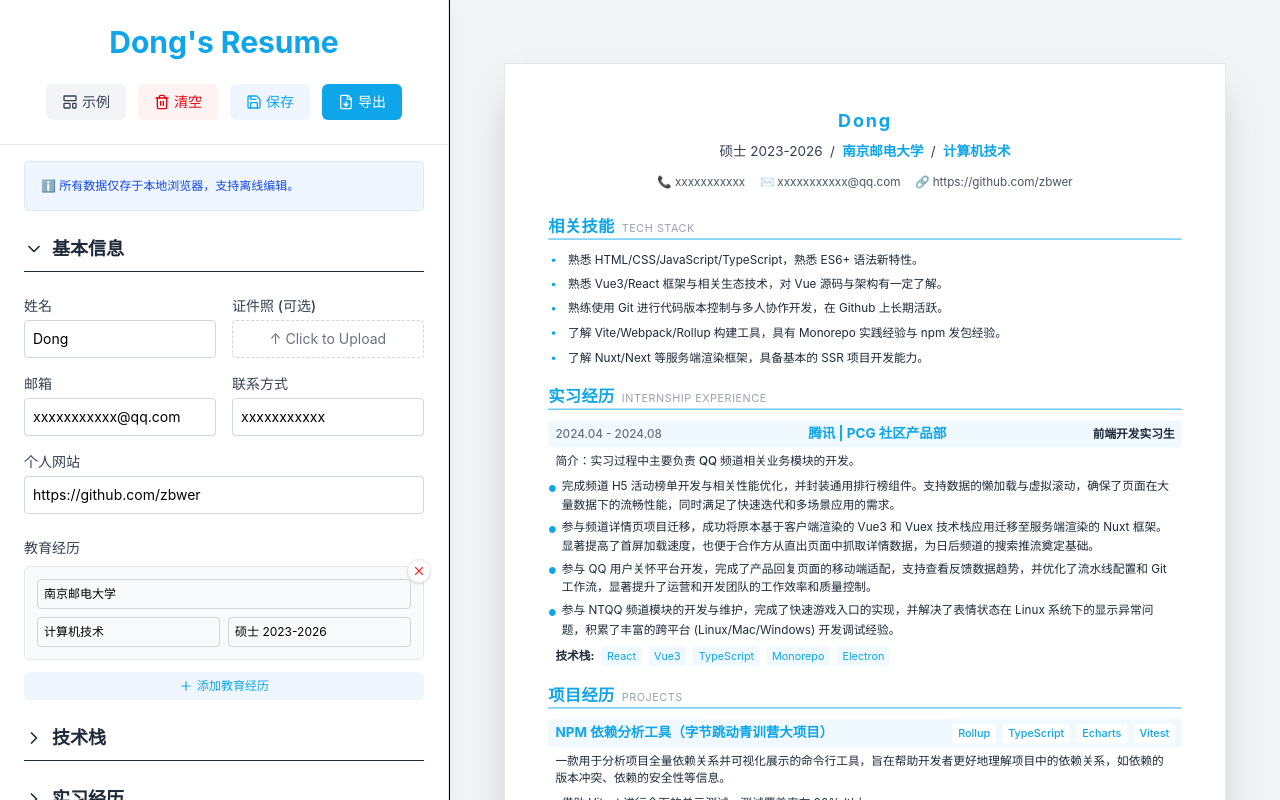
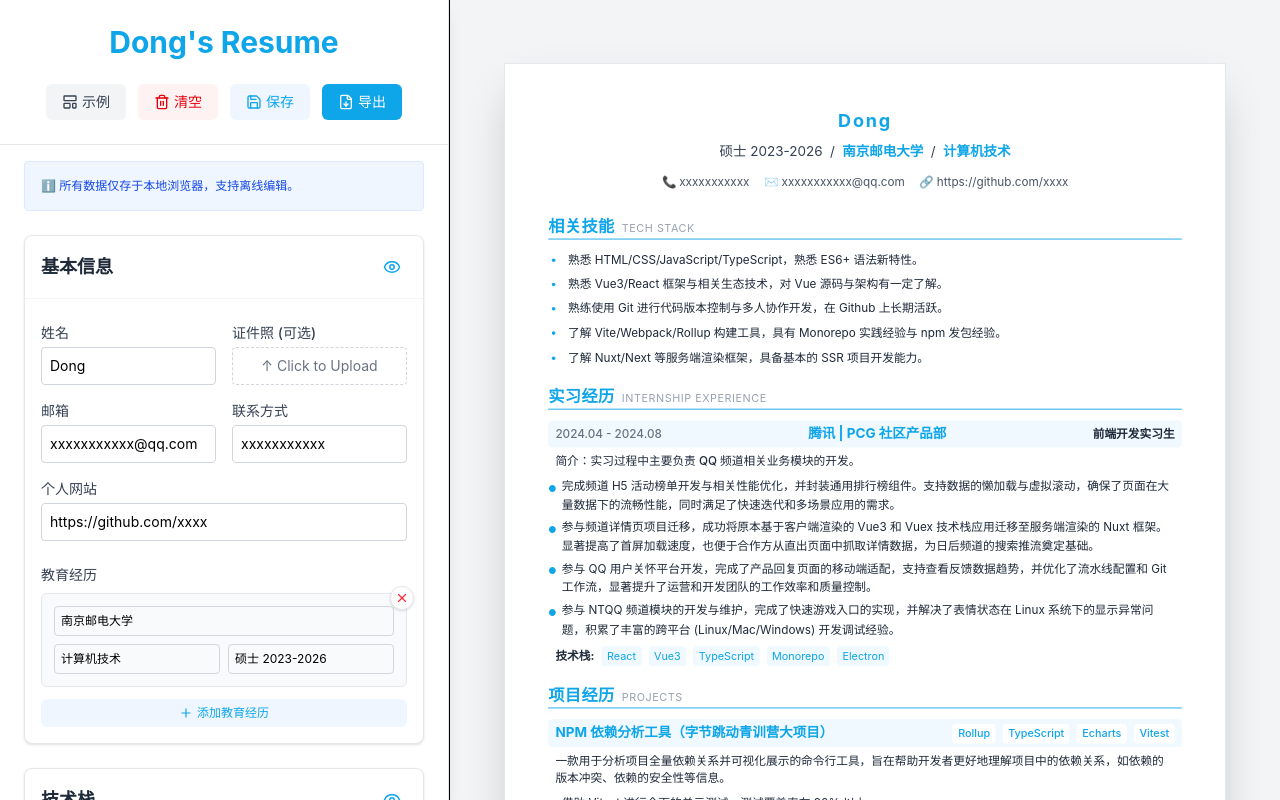
Before and after one commit to 2passby/resume-project, a React (Vite) app: page / in a window 1280 px wide. Built offline with nearby package versions, Linux system fonts and the light colour scheme.

Commit message:
feat: 左侧显示区域改造

```diff
--- a/src/components/Preview.tsx
+++ b/src/components/Preview.tsx
@@ -6,9 +6,15 @@ interface PreviewProps {
 }
 
 const Preview = forwardRef<HTMLDivElement, PreviewProps>(({ data }, ref) => {
-  const { basicInfo, skills, experiences, projects, honors, theme } = data;
+  const { basicInfo, skills, experiences, projects, honors, theme, visible } =
+    data;
   const primaryColor = theme?.primaryColor || "#0ea5e9";
   const highlightColor = theme?.highlightColor || "#f0f9ff";
+
+  // Helper function to check if a section should be rendered
+  const isVisible = (section: keyof typeof visible) => {
+    return visible?.[section] !== false;
+  };
 
   return (
     <div
@@ -22,6 +28,7 @@ const Preview = forwardRef<HTMLDivElement, PreviewProps>(({ data }, ref) => {
       }
     >
       {/* Header */}
+      {isVisible("basicInfo") && (
         <div className="text-center mb-8">
           <h1 className="text-[20px] font-bold text-primary tracking-widest mb-2">
             {basicInfo.name}
@@ -37,8 +44,12 @@ const Preview = forwardRef<HTMLDivElement, PreviewProps>(({ data }, ref) => {
             ))}
           </div>
           <div className="text-[13px] text-gray-600 flex justify-center gap-4">
-          <span className="flex items-center gap-1">📞 {basicInfo.phone}</span>
-          <span className="flex items-center gap-1">✉️ {basicInfo.email}</span>
+            <span className="flex items-center gap-1">
+              📞 {basicInfo.phone}
+            </span>
+            <span className="flex items-center gap-1">
+              ✉️ {basicInfo.email}
+            </span>
             {basicInfo.website !== undefined && (
               <span className="flex items-center gap-1">
                 🔗 {basicInfo.website}
@@ -46,9 +57,10 @@ const Preview = forwardRef<HTMLDivElement, PreviewProps>(({ data }, ref) => {
             )}
           </div>
         </div>
+      )}
 
       {/* Skills */}
-      {skills.length > 0 && (
+      {isVisible("skills") && skills.length > 0 && (
         <div className="mb-6">
           <SectionTitle title="相关技能" subtitle="TECH STACK" />
           <ul className="list-disc list-inside pl-1 text-[13px] space-y-1.5 leading-relaxed text-gray-800">
@@ -62,7 +74,7 @@ const Preview = forwardRef<HTMLDivElement, PreviewProps>(({ data }, ref) => {
       )}
 
       {/* Experience */}
-      {experiences.length > 0 && (
+      {isVisible("experiences") && experiences.length > 0 && (
         <div className="mb-6">
           <SectionTitle title="实习经历" subtitle="INTERNSHIP EXPERIENCE" />
           <div className="space-y-5">
@@ -129,7 +141,7 @@ const Preview = forwardRef<HTMLDivElement, PreviewProps>(({ data }, ref) => {
       )}
 
       {/* Projects */}
-      {projects.length > 0 && (
+      {isVisible("projects") && projects.length > 0 && (
         <div className="mb-6">
           <SectionTitle title="项目经历" subtitle="PROJECTS" />
           <div className="space-y-5">
@@ -182,7 +194,7 @@ const Preview = forwardRef<HTMLDivElement, PreviewProps>(({ data }, ref) => {
         </div>
       )}
       {/* Honors */}
-      {honors.length > 0 && (
+      {isVisible("honors") && honors.length > 0 && (
         <div className="mb-6">
           <SectionTitle title="荣誉奖项" subtitle="HONORS & AWARDS" />
           <div className="space-y-1.5 mt-3">
--- a/src/components/Sidebar.tsx
+++ b/src/components/Sidebar.tsx
@@ -6,11 +6,11 @@ import {
   Save,
   Trash2,
   LayoutTemplate,
-  ChevronDown,
-  ChevronRight,
   Plus,
   X,
   Copy,
+  Eye,
+  EyeOff,
 } from "lucide-react";
 
 interface SidebarProps {
@@ -34,6 +34,17 @@ const Sidebar: React.FC<SidebarProps> = ({ data, setData, onExport }) => {
     setExpandedSections((prev) => ({ ...prev, [section]: !prev[section] }));
   };
 
+  const toggleVisibility = (
+    section: keyof typeof defaultResumeData.visible,
+    e: React.MouseEvent
+  ) => {
+    e.stopPropagation();
+    setData((prev) => ({
+      ...prev,
+      visible: { ...prev.visible, [section]: !prev.visible[section] },
+    }));
+  };
+
   const handleReset = () => {
     if (window.confirm("确定要清空所有数据吗？")) {
       setData({
@@ -49,6 +60,7 @@ const Sidebar: React.FC<SidebarProps> = ({ data, setData, onExport }) => {
         projects: [],
         honors: [],
         theme: defaultResumeData.theme,
+        visible: defaultResumeData.visible,
       });
     }
   };
@@ -381,23 +393,33 @@ const Sidebar: React.FC<SidebarProps> = ({ data, setData, onExport }) => {
       {/* Form Content */}
       <div className="p-6 overflow-y-auto flex-1 space-y-6">
         {/* Basic Info Section */}
-        <div className="space-y-4">
+        <div className="space-y-4 bg-white border border-gray-200 rounded-lg overflow-hidden shadow-sm">
           <div
-            className="flex items-center justify-between text-gray-800 font-bold text-lg border-b pb-2 cursor-pointer hover:bg-gray-50"
+            className="flex items-center justify-between text-gray-800 font-bold text-lg border-b border-gray-100 p-4 cursor-pointer hover:bg-gray-50"
             onClick={() => toggleSection("basicInfo")}
           >
-            <div className="flex items-center gap-2">
-              {expandedSections.basicInfo ? (
-                <ChevronDown size={20} />
+            <div className="flex items-center gap-2">基本信息</div>
+            <button
+              onClick={(e) => toggleVisibility("basicInfo", e)}
+              className={`p-1.5 rounded-md transition-colors ${
+                data.visible?.basicInfo !== false
+                  ? "text-primary hover:bg-blue-50"
+                  : "text-gray-400 hover:bg-gray-100"
+              }`}
+              title={
+                data.visible?.basicInfo !== false ? "点击隐藏" : "点击显示"
+              }
+            >
+              {data.visible?.basicInfo !== false ? (
+                <Eye size={18} />
               ) : (
-                <ChevronRight size={20} />
-              )}{" "}
-              基本信息
-            </div>
+                <EyeOff size={18} />
+              )}
+            </button>
           </div>
 
           {expandedSections.basicInfo && (
-            <div className="grid grid-cols-2 gap-4 pt-2">
+            <div className="grid grid-cols-2 gap-4 p-4 pt-2">
               <div>
                 <label className="block text-sm font-medium text-gray-700 mb-1">
                   姓名
@@ -562,22 +584,30 @@ const Sidebar: React.FC<SidebarProps> = ({ data, setData, onExport }) => {
         </div>
 
         {/* Collapsible Sections Placeholders */}
-        <div className="space-y-4">
+        <div className="space-y-4 bg-white border border-gray-200 rounded-lg overflow-hidden shadow-sm">
           <div
-            className="flex items-center justify-between text-gray-800 font-bold text-lg border-b pb-2 cursor-pointer hover:bg-gray-50"
+            className="flex items-center justify-between text-gray-800 font-bold text-lg border-b border-gray-100 p-4 cursor-pointer hover:bg-gray-50"
             onClick={() => toggleSection("skills")}
           >
-            <div className="flex items-center gap-2">
-              {expandedSections.skills ? (
-                <ChevronDown size={20} />
+            <div className="flex items-center gap-2">技术栈</div>
+            <button
+              onClick={(e) => toggleVisibility("skills", e)}
+              className={`p-1.5 rounded-md transition-colors ${
+                data.visible?.skills !== false
+                  ? "text-primary hover:bg-blue-50"
+                  : "text-gray-400 hover:bg-gray-100"
+              }`}
+              title={data.visible?.skills !== false ? "点击隐藏" : "点击显示"}
+            >
+              {data.visible?.skills !== false ? (
+                <Eye size={18} />
               ) : (
-                <ChevronRight size={20} />
-              )}{" "}
-              技术栈
-            </div>
+                <EyeOff size={18} />
+              )}
+            </button>
           </div>
           {expandedSections.skills && (
-            <div className="space-y-3 pt-2">
+            <div className="space-y-3 p-4 pt-2">
               {data.skills.map((skill, idx) => (
                 <div key={skill.id} className="flex gap-2 items-start">
                   <textarea
@@ -605,22 +635,32 @@ const Sidebar: React.FC<SidebarProps> = ({ data, setData, onExport }) => {
           )}
         </div>
 
-        <div className="space-y-4">
+        <div className="space-y-4 bg-white border border-gray-200 rounded-lg overflow-hidden shadow-sm">
           <div
-            className="flex items-center justify-between text-gray-800 font-bold text-lg border-b pb-2 cursor-pointer hover:bg-gray-50"
+            className="flex items-center justify-between text-gray-800 font-bold text-lg border-b border-gray-100 p-4 cursor-pointer hover:bg-gray-50"
             onClick={() => toggleSection("experiences")}
           >
-            <div className="flex items-center gap-2">
-              {expandedSections.experiences ? (
-                <ChevronDown size={20} />
+            <div className="flex items-center gap-2">实习经历</div>
+            <button
+              onClick={(e) => toggleVisibility("experiences", e)}
+              className={`p-1.5 rounded-md transition-colors ${
+                data.visible?.experiences !== false
+                  ? "text-primary hover:bg-blue-50"
+                  : "text-gray-400 hover:bg-gray-100"
+              }`}
+              title={
+                data.visible?.experiences !== false ? "点击隐藏" : "点击显示"
+              }
+            >
+              {data.visible?.experiences !== false ? (
+                <Eye size={18} />
               ) : (
-                <ChevronRight size={20} />
-              )}{" "}
-              实习经历
-            </div>
+                <EyeOff size={18} />
+              )}
+            </button>
           </div>
           {expandedSections.experiences && (
-            <div className="space-y-6 pt-2">
+            <div className="space-y-6 p-4 pt-2">
               {data.experiences.map((exp, idx) => (
                 <div
                   key={exp.id}
@@ -775,22 +815,30 @@ const Sidebar: React.FC<SidebarProps> = ({ data, setData, onExport }) => {
           )}
         </div>
 
-        <div className="space-y-4">
+        <div className="space-y-4 bg-white border border-gray-200 rounded-lg overflow-hidden shadow-sm">
           <div
-            className="flex items-center justify-between text-gray-800 font-bold text-lg border-b pb-2 cursor-pointer hover:bg-gray-50"
+            className="flex items-center justify-between text-gray-800 font-bold text-lg border-b border-gray-100 p-4 cursor-pointer hover:bg-gray-50"
             onClick={() => toggleSection("projects")}
           >
-            <div className="flex items-center gap-2">
-              {expandedSections.projects ? (
-                <ChevronDown size={20} />
+            <div className="flex items-center gap-2">项目经历</div>
+            <button
+              onClick={(e) => toggleVisibility("projects", e)}
+              className={`p-1.5 rounded-md transition-colors ${
+                data.visible?.projects !== false
+                  ? "text-primary hover:bg-blue-50"
+                  : "text-gray-400 hover:bg-gray-100"
+              }`}
+              title={data.visible?.projects !== false ? "点击隐藏" : "点击显示"}
+            >
+              {data.visible?.projects !== false ? (
+                <Eye size={18} />
               ) : (
-                <ChevronRight size={20} />
-              )}{" "}
-              项目经历
-            </div>
+                <EyeOff size={18} />
+              )}
+            </button>
           </div>
           {expandedSections.projects && (
-            <div className="space-y-6 pt-2">
+            <div className="space-y-6 p-4 pt-2">
               {data.projects.map((proj, idx) => (
                 <div
                   key={proj.id}
@@ -909,22 +957,30 @@ const Sidebar: React.FC<SidebarProps> = ({ data, setData, onExport }) => {
           )}
         </div>
 
-        <div className="space-y-4">
+        <div className="space-y-4 bg-white border border-gray-200 rounded-lg overflow-hidden shadow-sm">
           <div
-            className="flex items-center justify-between text-gray-800 font-bold text-lg border-b pb-2 cursor-pointer hover:bg-gray-50"
+            className="flex items-center justify-between text-gray-800 font-bold text-lg border-b border-gray-100 p-4 cursor-pointer hover:bg-gray-50"
             onClick={() => toggleSection("honors")}
           >
-            <div className="flex items-center gap-2">
-              {expandedSections.honors ? (
-                <ChevronDown size={20} />
+            <div className="flex items-center gap-2">荣誉奖项</div>
+            <button
+              onClick={(e) => toggleVisibility("honors", e)}
+              className={`p-1.5 rounded-md transition-colors ${
+                data.visible?.honors !== false
+                  ? "text-primary hover:bg-blue-50"
+                  : "text-gray-400 hover:bg-gray-100"
+              }`}
+              title={data.visible?.honors !== false ? "点击隐藏" : "点击显示"}
+            >
+              {data.visible?.honors !== false ? (
+                <Eye size={18} />
               ) : (
-                <ChevronRight size={20} />
-              )}{" "}
-              荣誉奖项
-            </div>
+                <EyeOff size={18} />
+              )}
+            </button>
           </div>
           {expandedSections.honors && (
-            <div className="space-y-3 pt-2">
+            <div className="space-y-3 p-4 pt-2">
               {data.honors.map((honor, idx) => (
                 <div key={honor.id} className="flex gap-2 items-start">
                   <input
--- a/src/types.ts
+++ b/src/types.ts
@@ -39,6 +39,14 @@ export interface ThemeConfig {
   highlightColor: string;
 }
 
+export interface SectionVisibility {
+  basicInfo: boolean;
+  skills: boolean;
+  experiences: boolean;
+  projects: boolean;
+  honors: boolean;
+}
+
 export interface ResumeData {
   basicInfo: {
     name: string;
@@ -52,6 +60,7 @@ export interface ResumeData {
   projects: Project[];
   honors: Honor[];
   theme: ThemeConfig;
+  visible: SectionVisibility;
 }
 
 export const defaultResumeData: ResumeData = {
@@ -59,7 +68,7 @@ export const defaultResumeData: ResumeData = {
     name: "Dong",
     email: "xxxxxxxxxxx@qq.com",
     phone: "xxxxxxxxxxx",
-    website: "https://github.com/zbwer",
+    website: "https://github.com/xxxx",
     educations: [
       {
         id: "1",
@@ -141,4 +150,11 @@ export const defaultResumeData: ResumeData = {
     primaryColor: "#0ea5e9",
     highlightColor: "#f0f9ff",
   },
+  visible: {
+    basicInfo: true,
+    skills: true,
+    experiences: true,
+    projects: true,
+    honors: true,
+  },
 };
```
Lines whose indentation alone changed are shown as unchanged.
